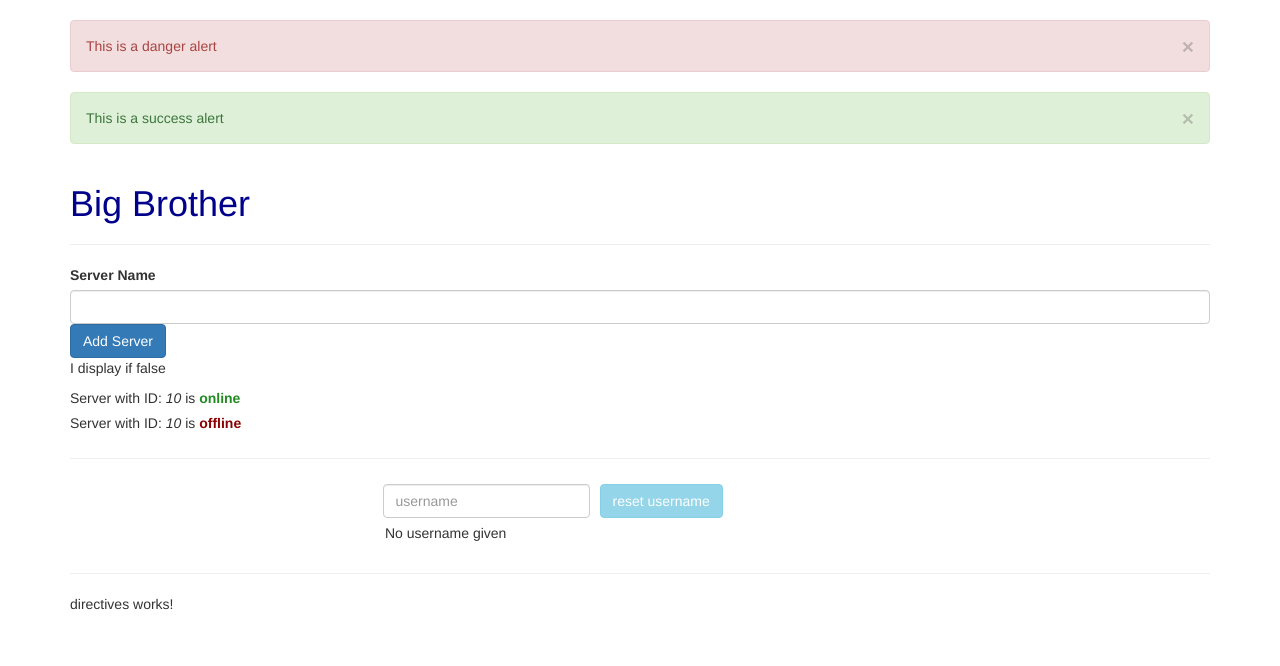
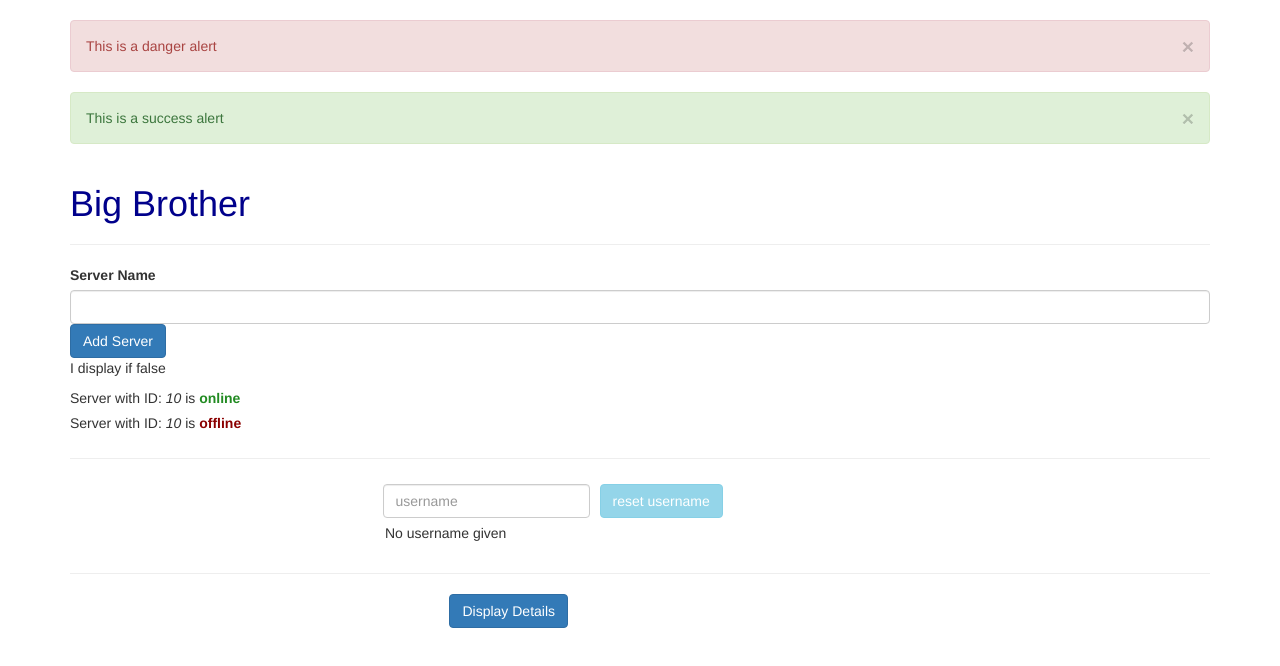
Before and after one commit to CristianLluis/angular-practice, an Angular app: page / in a window 1280 px wide. Shown: the top 666 px of the page. Built offline with nearby package versions, Linux system fonts and the light colour scheme.

Commit message:
new component for practicing directives

```diff
--- a/src/app/directives/directives.component.css
+++ b/src/app/directives/directives.component.css
@@ -0,0 +1,3 @@
+.white-color {
+  color: white;
+}
--- a/src/app/directives/directives.component.html
+++ b/src/app/directives/directives.component.html
@@ -1 +1,24 @@
-<p>directives works!</p>
+<div class="container">
+  <div class="row">
+    <div class="col-xs-3 col-xs-offset-3 text-center">
+      <button
+        class="btn btn-primary"
+        (click)="toggleVisibility()">
+        Display Details
+      </button>
+    </div>
+    <div class="col-xs-3 text-left">
+      <p *ngIf="paragraphVisible">
+        Secret Password = tuna
+      </p>
+    </div>
+  </div>
+  <div class="row" style="margin-top: 15px;">
+    <div class="text-center col-xs-6 col-xs-offset-3">
+      <p
+        *ngFor="let log of logs; index as i"
+        [ngStyle]="{backgroundColor: getBackgroundColor(i)}"
+        [ngClass]="{'white-color': getColor(i)}"> {{ log }} </p>
+    </div>
+  </div>
+</div>
--- a/src/app/directives/directives.component.ts
+++ b/src/app/directives/directives.component.ts
@@ -7,7 +7,32 @@ import { Component, OnInit } from '@angular/core';
 })
 export class DirectivesComponent implements OnInit {
 
+  paragraphVisible: Boolean = false
+  logs: String[] = []
+
   constructor() { }
+
+  toggleVisibility = () => {
+    this.paragraphVisible = ! this.paragraphVisible
+    this.logClick();
+  }
+
+  logClick = () => this.logs.push(this.getTimeStamp() + ": Visibility has been toggled to: " + this.paragraphVisible)
+
+  getTimeStamp = () => {
+    let date = new Date()
+    let day = date.getDate()
+    let month = date.getMonth()
+    let year = date.getFullYear()
+    let hour = date.getHours()
+    let minute = date.getMinutes()
+    let sec = date.getSeconds()
+    return `${day}/${month}/${year} - ${hour}:${minute}:${sec}`
+  }
+
+  getBackgroundColor = (i: number) => i >= 4 ? 'cadetblue' : 'transparent'
+
+  getColor = (i: number) => i >= 4
 
   ngOnInit(): void {
   }
```
